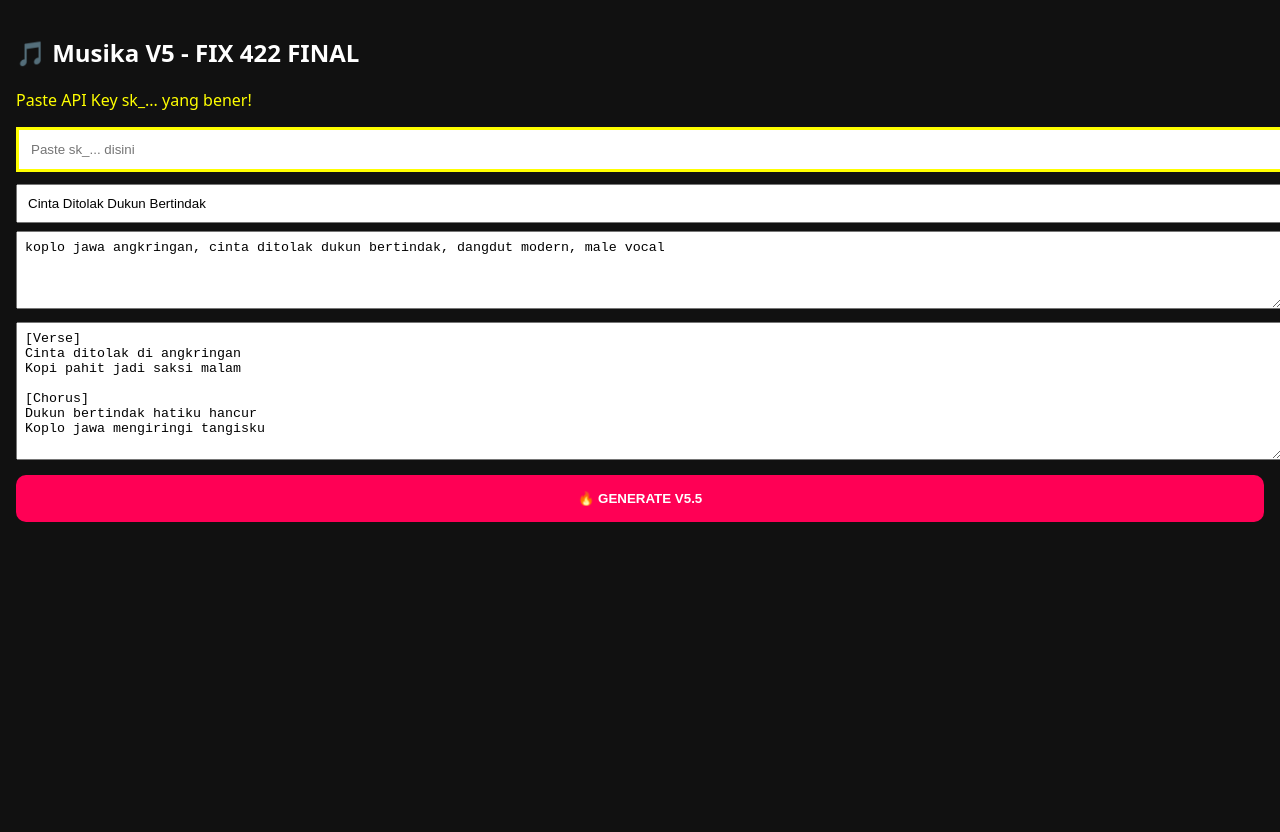
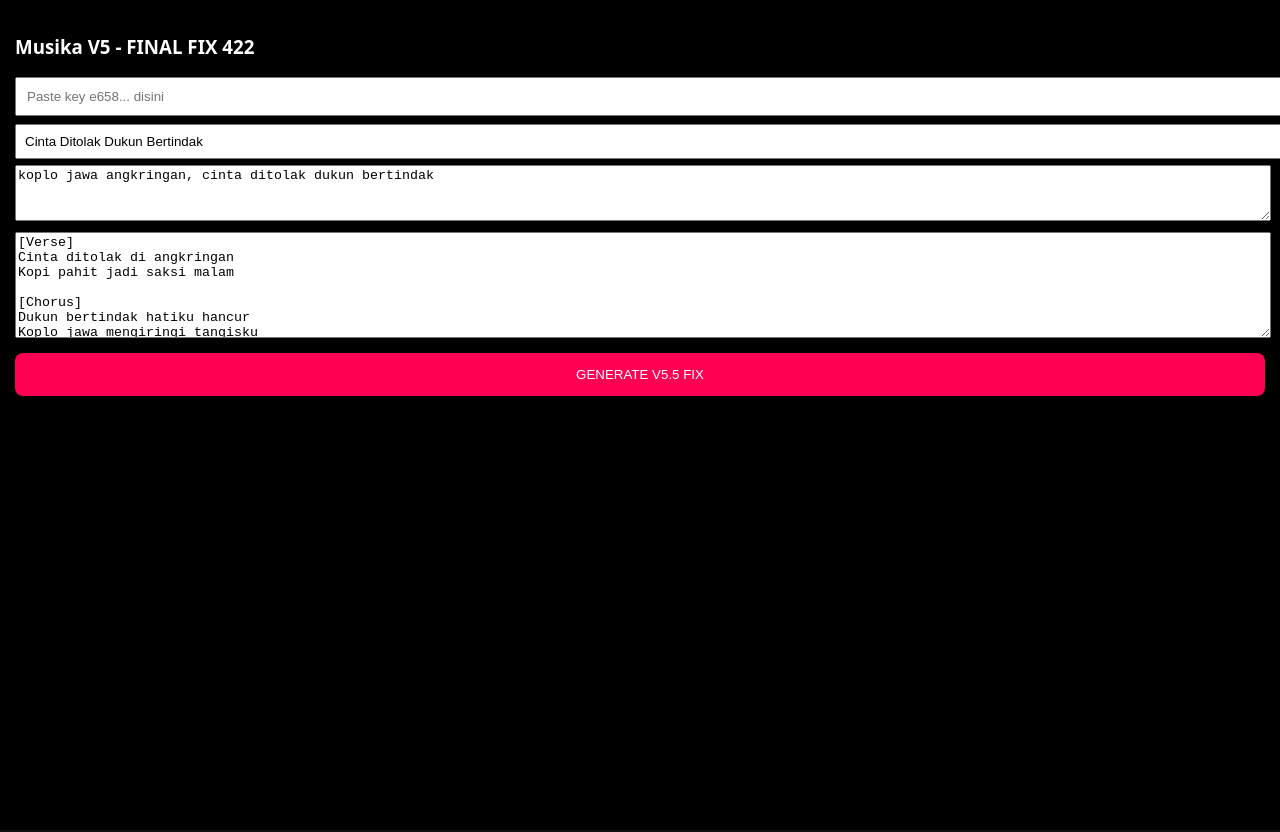
Before and after one commit to u33817820-commits/musika-nusantara-v5, a React (Vite) app: page / in a window 1280 px wide. Built offline with nearby package versions, Linux system fonts and the light colour scheme.

Commit message:
Update App.tsx

```diff
--- a/src/App.tsx
+++ b/src/App.tsx
@@ -1,87 +1,48 @@
 import { useState } from 'react'
-
-function App() {
-  const [apiKey, setApiKey] = useState('')
-  const [title, setTitle] = useState('Cinta Ditolak Dukun Bertindak')
-  const [style, setStyle] = useState('koplo jawa angkringan, cinta ditolak dukun bertindak, dangdut modern, male vocal')
-  const [lyrics, setLyrics] = useState(`[Verse]
-Cinta ditolak di angkringan
-Kopi pahit jadi saksi malam
-
-[Chorus]
-Dukun bertindak hatiku hancur
-Koplo jawa mengiringi tangisku`)
-  const [loading, setLoading] = useState(false)
-  const [songs, setSongs] = useState([])
-
-  const generate = async () => {
-    if(!apiKey.startsWith('sk_')){ alert('API Key salah! Harus sk_... dari kie.ai Dashboard > API Keys'); return }
-    setLoading(true)
-    setSongs([])
+function App(){
+  const [key,setKey]=useState('')
+  const [title,setTitle]=useState('Cinta Ditolak Dukun Bertindak')
+  const [style,setStyle]=useState('koplo jawa angkringan, cinta ditolak dukun bertindak')
+  const [lyrics,setLyrics]=useState('[Verse]\nCinta ditolak di angkringan\nKopi pahit jadi saksi malam\n\n[Chorus]\nDukun bertindak hatiku hancur\nKoplo jawa mengiringi tangisku')
+  const [load,setLoad]=useState(false)
+  const [songs,setSongs]=useState([])
+  const gen=async()=>{
+    if(!key){alert('Paste API Key dulu!');return}
+    setLoad(true)
     try{
-      // 1. GENERATE
-      const res = await fetch('https://api.kie.ai/api/v1/suno/generate', {
-        method: 'POST',
-        headers: {
-          'Authorization': `Bearer ${apiKey.trim()}`,
-          'Content-Type': 'application/json'
-        },
-        body: JSON.stringify({
-          title: title,
-          style: style,
-          lyrics: lyrics,
-          model: 'V4_5',
-          customMode: true,
-          instrumental: false,
-          callBackUrl: 'https://api.kie.ai/api/v1/callback', // WAJIB INI FIX 422
-          vocalGender: 'm'
+      const r=await fetch('https://api.kie.ai/api/v1/generate',{
+        method:'POST',
+        headers:{'Authorization':'Bearer '+key.trim(),'Content-Type':'application/json'},
+        body:JSON.stringify({
+          model:'V4_5', customMode:true, title, styleOfMusic:style, lyrics,
+          callBackUrl:'https://example.com/callback',
+          vocalGender:'m', instrumental:false
         })
       })
-      const data = await res.json()
-      console.log(data)
-      if(data.code !== 0 && data.code !== 200){
-        alert('Error Generate: ' + JSON.stringify(data))
-        setLoading(false)
-        return
-      }
-      const taskId = data.data.taskId
-      alert('Task dibuat: ' + taskId + ' - Tunggu 2 menit polling...')
-
-      // 2. POLLING HASIL
-      let tries = 0
-      while(tries < 30){
-        await new Promise(r=>setTimeout(r, 8000))
-        const infoRes = await fetch(`https://api.kie.ai/api/v1/generate/record-info?taskId=${taskId}`, {
-          headers: { 'Authorization': `Bearer ${apiKey.trim()}` }
-        })
-        const info = await infoRes.json()
-        console.log('poll', info)
-        if(info.data?.status === 'SUCCESS' || info.data?.state === 'SUCCESS'){
-          setSongs(info.data?.songs || info.data?.data || [])
-          alert('JADI! V5.5 Quality!')
-          break
+      const d=await r.json()
+      console.log(d)
+      if(d.code===422){alert('Masih 422! Berarti kode lama! Commit ulang & tunggu Actions ijo!'); setLoad(false); return}
+      if(d.data?.taskId){
+        let t=0
+        while(t<20){
+          await new Promise(x=>setTimeout(x,7000))
+          const i=await fetch('https://api.kie.ai/api/v1/generate/record-info?taskId='+d.data.taskId,{headers:{'Authorization':'Bearer '+key.trim()}})
+          const j=await i.json()
+          if(j.data?.state==='SUCCESS' || j.data?.status==='SUCCESS'){ setSongs(j.data.data||j.data.songs||[]); break }
+          t++
         }
-        tries++
-      }
-    }catch(e){
-      alert('Error: ' + e.message)
-    }
-    setLoading(false)
+      } else { setSongs(d.data? [d.data] : []) }
+    }catch(e){alert(e.message)}
+    setLoad(false)
   }
-
-  return (
-    <div style={{background:'#111', color:'white', minHeight:'100vh', padding:16}}>
-      <h2>🎵 Musika V5 - FIX 422 FINAL</h2>
-      <p style={{color:'yellow'}}>Paste API Key sk_... yang bener!</p>
-      <input value={apiKey} onChange={e=>setApiKey(e.target.value)} placeholder="Paste sk_... disini" style={{width:'100%', padding:12, marginBottom:12, color:'black', border:'3px solid yellow'}} />
-      <input value={title} onChange={e=>setTitle(e.target.value)} placeholder="Title" style={{width:'100%', padding:10, marginBottom:8, color:'black'}} />
-      <textarea value={style} onChange={e=>setStyle(e.target.value)} style={{width:'100%', height:60, padding:8, color:'black', marginBottom:8}} />
-      <textarea value={lyrics} onChange={e=>setLyrics(e.target.value)} style={{width:'100%', height:120, padding:8, color:'black', marginBottom:10}} />
-      <button onClick={generate} style={{width:'100%', background:'#ff0055', color:'white', padding:16, borderRadius:10, fontWeight:'bold', border:'none'}}>
-        {loading ? '⏳ GENERATING TUNGGU...' : '🔥 GENERATE V5.5'}
-      </button>
-      {songs.map((s,i)=><div key={i} style={{marginTop:12, background:'#222', padding:10}}><p>{s.title}</p><audio controls src={s.audioUrl || s.audio_url} style={{width:'100%'}} /><a href={s.audioUrl || s.audio_url} style={{color:'yellow'}}>Download MP3</a></div>)}
-    </div>
-  )
+  return <div style={{background:'black',color:'white',padding:15,minHeight:'100vh'}}>
+    <h3>Musika V5 - FINAL FIX 422</h3>
+    <input value={key} onChange={e=>setKey(e.target.value)} placeholder="Paste key e658... disini" style={{width:'100%',padding:10,color:'black',marginBottom:8}}/>
+    <input value={title} onChange={e=>setTitle(e.target.value)} style={{width:'100%',padding:8,color:'black',marginBottom:6}}/>
+    <textarea value={style} onChange={e=>setStyle(e.target.value)} style={{width:'100%',height:50,color:'black',marginBottom:6}}/>
+    <textarea value={lyrics} onChange={e=>setLyrics(e.target.value)} style={{width:'100%',height:100,color:'black',marginBottom:10}}/>
+    <button onClick={gen} style={{width:'100%',background:'#ff0055',color:'white',padding:14,borderRadius:8,border:'none'}}>{load?'GENERATING...':'GENERATE V5.5 FIX'}</button>
+    {songs.map((s,i)=><div key={i} style={{marginTop:10,background:'#222',padding:8}}><audio controls src={s.audioUrl||s.audio_url} style={{width:'100%'}}/></div>)}
+  </div>
 }
 export default App
```
